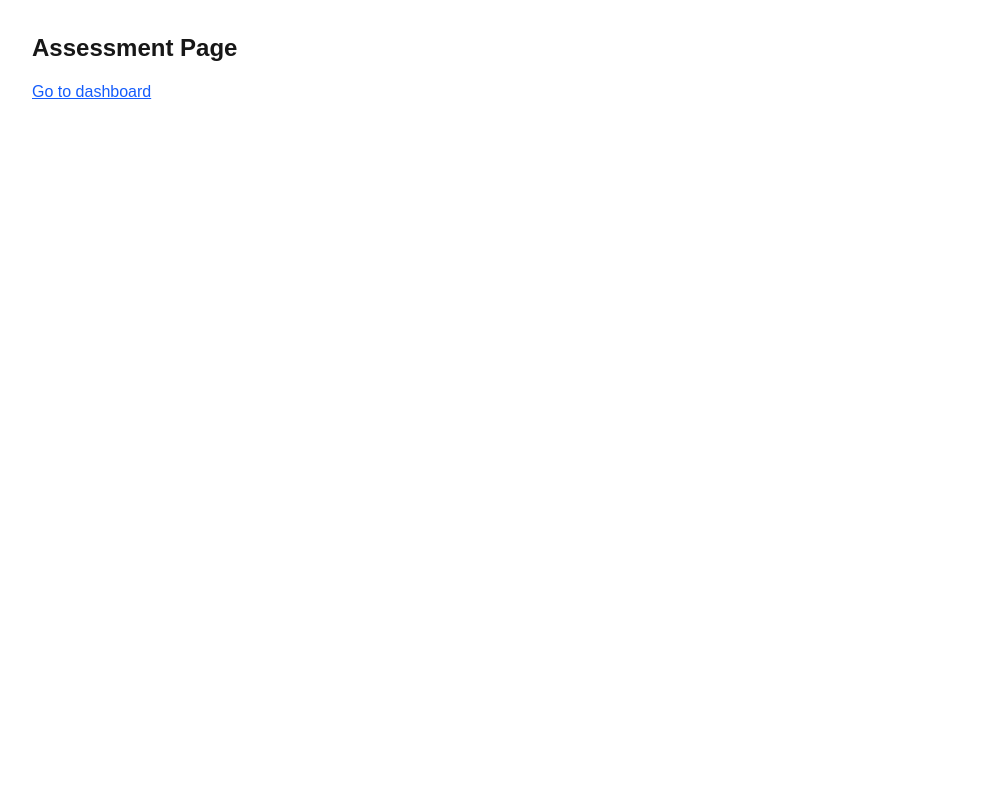
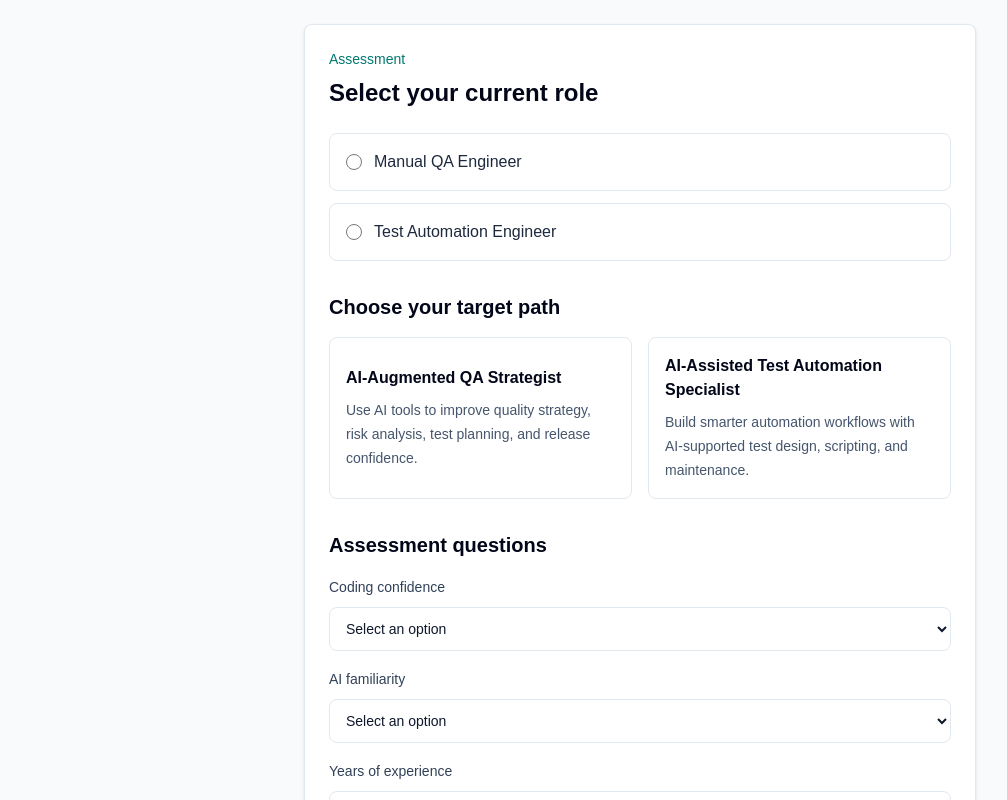
Before and after one commit to divya-gitrep/evolvecareer-ai, a Next.js app: page /assessment in a window 1280 px wide. Shown: the top 800 px of the page, without its empty margins (0-1007 px from the left). Built offline with nearby package versions, Linux system fonts and the light colour scheme.

Commit message:
Added features to assessment page

```diff
--- a/app/assessment/page.tsx
+++ b/app/assessment/page.tsx
@@ -1,15 +1,139 @@
+"use client";
+
 import Link from "next/link";
+import { useState } from "react";
+
+const roles = ["Manual QA Engineer", "Test Automation Engineer"];
+
+const targetRoles = [
+  {
+    title: "AI-Augmented QA Strategist",
+    description:
+      "Use AI tools to improve quality strategy, risk analysis, test planning, and release confidence.",
+  },
+  {
+    title: "AI-Assisted Test Automation Specialist",
+    description:
+      "Build smarter automation workflows with AI-supported test design, scripting, and maintenance.",
+  },
+];
+
+const assessmentQuestions = [
+  {
+    id: "codingConfidence",
+    label: "Coding confidence",
+    options: ["Beginner", "Intermediate", "Advanced"],
+  },
+  {
+    id: "aiFamiliarity",
+    label: "AI familiarity",
+    options: ["New to AI", "Used AI tools", "Comfortable building with AI"],
+  },
+  {
+    id: "yearsOfExperience",
+    label: "Years of experience",
+    options: ["0-2 years", "3-5 years", "6+ years"],
+  },
+];
 
 export default function AssessmentPage() {
+  const [selectedRole, setSelectedRole] = useState("");
+  const [selectedTargetRole, setSelectedTargetRole] = useState("");
+  const [answers, setAnswers] = useState<Record<string, string>>({});
+
   return (
-    <main className="p-8">
-      <h1 className="text-2xl font-semibold">Assessment Page</h1>
-      <Link
-        href="/dashboard"
-        className="mt-4 inline-block text-blue-600 underline"
-      >
-        Go to dashboard
-      </Link>
+    <main className="min-h-screen bg-slate-50 p-6 text-slate-950">
+      <section className="mx-auto max-w-2xl rounded-lg border border-slate-200 bg-white p-6 shadow-sm">
+        <p className="text-sm font-medium text-teal-700">Assessment</p>
+        <h1 className="mt-2 text-2xl font-semibold">
+          Select your current role
+        </h1>
+
+        <div className="mt-6 space-y-3">
+          {roles.map((role) => (
+            <label
+              key={role}
+              className="flex cursor-pointer items-center gap-3 rounded-lg border border-slate-200 p-4 transition hover:border-teal-300 hover:bg-teal-50"
+            >
+              <input
+                type="radio"
+                name="currentRole"
+                value={role}
+                checked={selectedRole === role}
+                onChange={(event) => setSelectedRole(event.target.value)}
+                className="h-4 w-4 accent-teal-700"
+              />
+              <span className="font-medium text-slate-800">{role}</span>
+            </label>
+          ))}
+        </div>
+
+        <div className="mt-8">
+          <h2 className="text-xl font-semibold">Choose your target path</h2>
+          <div className="mt-4 grid gap-4 sm:grid-cols-2">
+            {targetRoles.map((targetRole) => {
+              const isSelected = selectedTargetRole === targetRole.title;
+
+              return (
+                <button
+                  key={targetRole.title}
+                  type="button"
+                  onClick={() => setSelectedTargetRole(targetRole.title)}
+                  className={`rounded-lg border p-4 text-left transition ${
+                    isSelected
+                      ? "border-teal-600 bg-teal-50 ring-2 ring-teal-100"
+                      : "border-slate-200 bg-white hover:border-teal-300 hover:bg-teal-50"
+                  }`}
+                >
+                  <h3 className="font-semibold text-slate-950">
+                    {targetRole.title}
+                  </h3>
+                  <p className="mt-2 text-sm leading-6 text-slate-600">
+                    {targetRole.description}
+                  </p>
+                </button>
+              );
+            })}
+          </div>
+        </div>
+
+        <div className="mt-8">
+          <h2 className="text-xl font-semibold">Assessment questions</h2>
+          <div className="mt-4 grid gap-4">
+            {assessmentQuestions.map((question) => (
+              <label key={question.id} className="block">
+                <span className="text-sm font-medium text-slate-700">
+                  {question.label}
+                </span>
+                <select
+                  value={answers[question.id] || ""}
+                  onChange={(event) =>
+                    setAnswers((currentAnswers) => ({
+                      ...currentAnswers,
+                      [question.id]: event.target.value,
+                    }))
+                  }
+                  className="mt-2 h-11 w-full rounded-lg border border-slate-200 bg-white px-3 text-sm text-slate-900 outline-none transition focus:border-teal-500 focus:ring-4 focus:ring-teal-100"
+                >
+                  <option value="">Select an option</option>
+                  {question.options.map((option) => (
+                    <option key={option} value={option}>
+                      {option}
+                    </option>
+                  ))}
+                </select>
+              </label>
+            ))}
+          </div>
+        </div>
+
+        <Link
+          href="/dashboard"
+          className="mt-8 inline-flex h-12 w-full items-center justify-center rounded-lg bg-slate-950 px-6 text-base font-semibold text-white transition hover:bg-teal-700 focus:outline-none focus:ring-4 focus:ring-teal-100 sm:w-auto"
+        >
+          Craft My Journey
+        </Link>
+      </section>
     </main>
   );
 }
--- a/app/landing/page.tsx
+++ /dev/null
@@ -1,15 +0,0 @@
-import Link from "next/link";
-
-export default function LandingPage() {
-  return (
-    <main className="p-8">
-      <h1 className="text-2xl font-semibold">Landing Page</h1>
-      <Link
-        href="/assessment"
-        className="mt-4 inline-block text-blue-600 underline"
-      >
-        Start assessment
-      </Link>
-    </main>
-  );
-}
--- a/app/page.tsx
+++ b/app/page.tsx
@@ -1,7 +1,26 @@
+import Link from "next/link";
+
 export default function LandingPage() {
   return (
-    <main className="p-8">
-      <h1 className="text-2xl font-semibold">Landing Page</h1>
+    <main className="min-h-screen bg-slate-50 text-slate-950">
+      <section className="mx-auto flex min-h-screen w-full max-w-5xl flex-col items-center justify-center px-6 py-20 text-center sm:px-8">
+        <p className="mb-5 rounded-full border border-teal-200 bg-white px-4 py-2 text-sm font-medium text-teal-700 shadow-sm">
+          EvolveCareer AI
+        </p>
+        <h1 className="max-w-4xl text-4xl font-semibold tracking-normal text-slate-950 sm:text-6xl">
+          Build your AI-ready career path with confidence.
+        </h1>
+        <p className="mt-6 max-w-2xl text-lg leading-8 text-slate-600 sm:text-xl">
+          Discover your strengths, identify the right next role, and get a
+          practical plan to grow into AI-enabled tech careers.
+        </p>
+        <Link
+          href="/assessment"
+          className="mt-10 inline-flex h-12 items-center justify-center rounded-lg bg-slate-950 px-7 text-base font-semibold text-white shadow-lg shadow-slate-300 transition hover:bg-teal-700 focus:outline-none focus:ring-4 focus:ring-teal-100"
+        >
+          Start Your Journey
+        </Link>
+      </section>
     </main>
   );
 }
```
